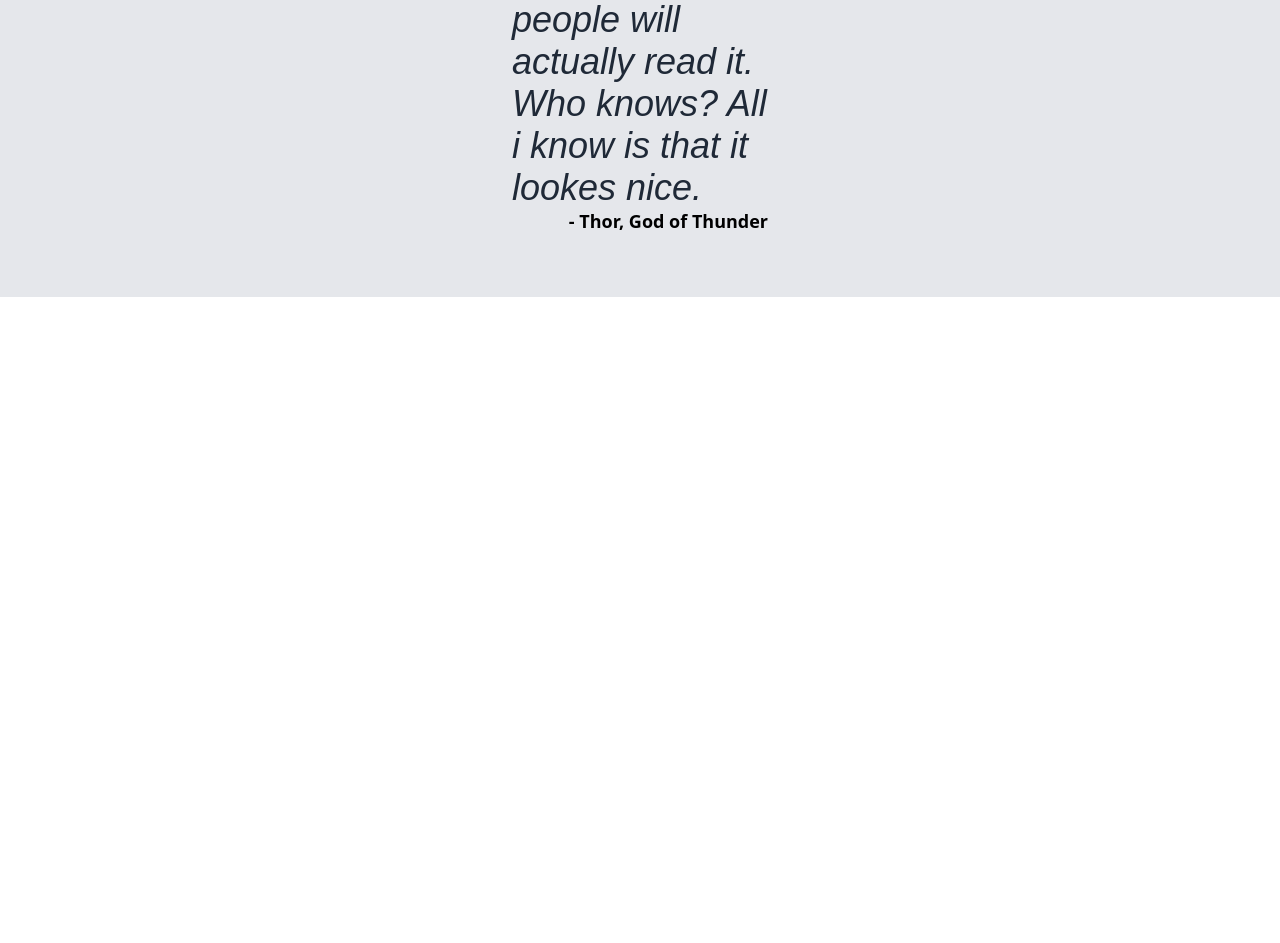
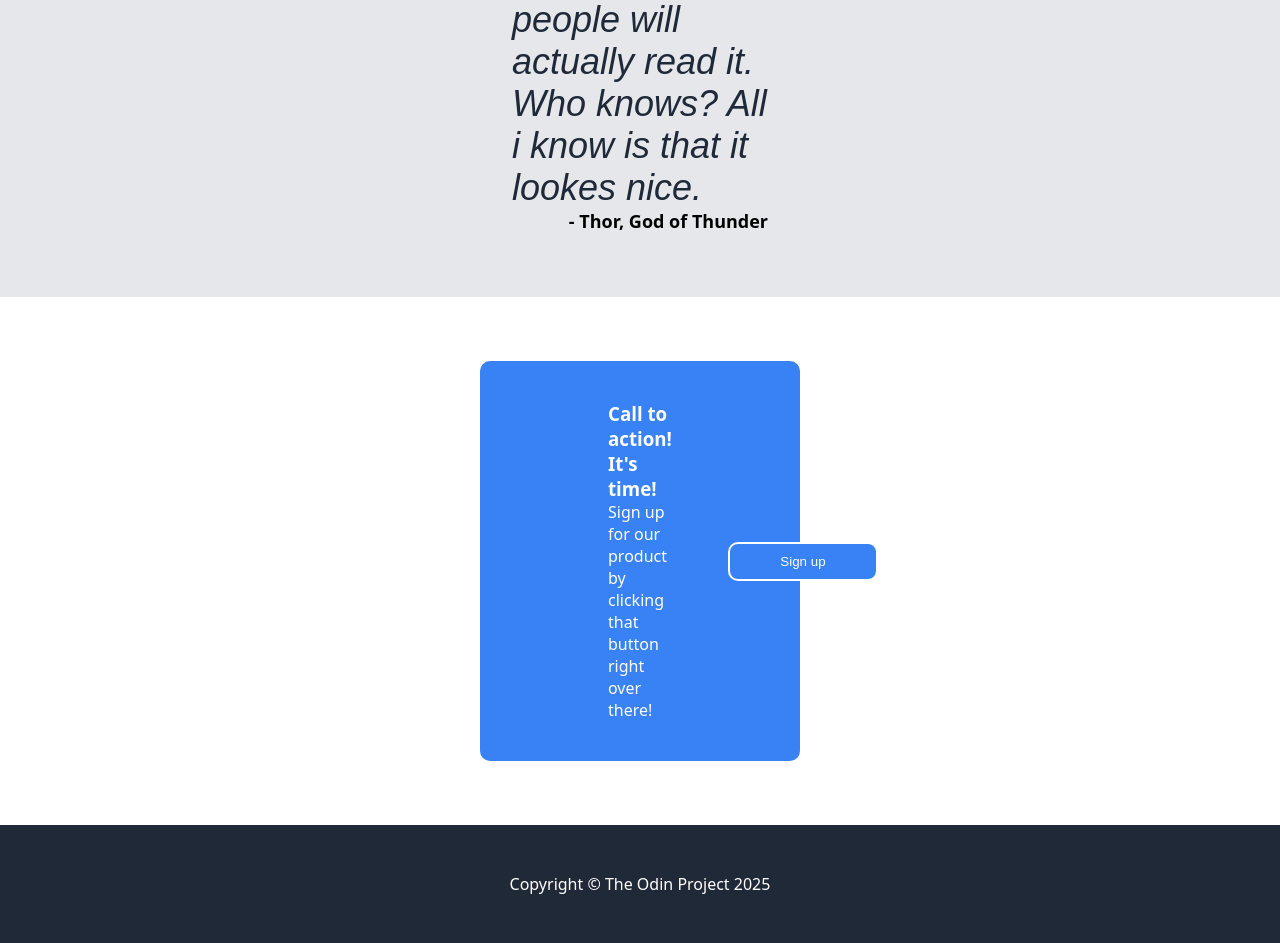
Before and after one commit to Alexandro02/Landing-Page---TOP, a plain HTML site: page index.html in a window 1280 px wide. Shown: the part 1294-2237 px from the top of the page. Before the commit the page ends 1591 px from the top, so only its background shows below. Drawn offline with Linux system fonts and the light colour scheme.

Commit message:
Finished CTA Section and Footer section.

```diff
--- a/index.html
+++ b/index.html
@@ -69,5 +69,21 @@
 				- Thor, God of Thunder
 			</span>
 		</div>
+
+		<div class="cta-section">
+			<div class="container">
+				<div class="left">
+					<h3>Call to action! It's time!</h3>
+					Sign up for our product by clicking that button right over there!
+				</div>
+				<div class="right">
+					<button>Sign up</button>
+				</div>
+			</div>
+		</div>
+
+		<div class="footer">
+			<footer>Copyright &#169; The Odin Project 2025</footer>
+		</div>
 	</body>
 </html>
--- a/styles.css
+++ b/styles.css
@@ -170,3 +170,49 @@ ul {
 		align-self: end;
 	}
 }
+
+/* CTA section styles */
+
+.cta-section {
+	padding: 0 30rem;
+	background: #fff;
+	/* width: 65.5rem; */
+
+	.container {
+		background-color: #3882f6;
+		padding: 2.5rem 8rem;
+		margin: 4rem 0;
+		border-radius: 10px;
+		display: flex;
+		align-items: center;
+		gap: 3.5rem;
+		color: #fff;
+
+		.left {
+			flex: 2;
+		}
+
+		.right {
+			flex: 1;
+
+			button {
+				width: 150px;
+
+				padding: 10px 15px;
+				color: #fff;
+				border: 2px solid #fff;
+				border-radius: 10px;
+				background: #3882f6;
+			}
+		}
+	}
+}
+
+/* Footer section styles */
+
+.footer {
+	padding: 3rem 15rem;
+	background-color: #1f2937;
+	color: #fff;
+	text-align: center;
+}
```
